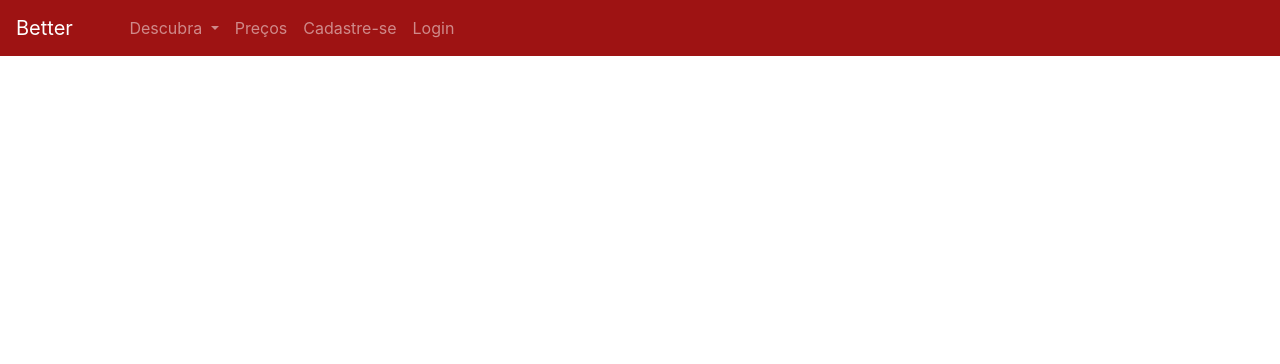
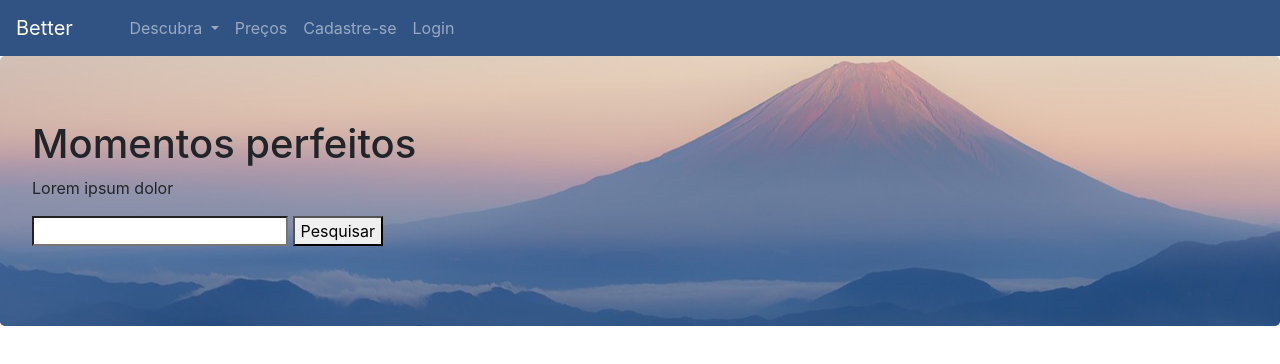
Before and after one commit to SamyrOR/Bootstrap-Study, a website: page idex.html in a window 1280 px wide. Drawn offline with Linux system fonts and the light colour scheme.

Commit message:
Started working on main search feature

```diff
--- /dev/null
+++ b/css/better-tema.css
@@ -0,0 +1,8 @@
+.navbar{
+    background-color: 315383;
+}
+.jumbotron{
+    background-image:url(/img/vitrine.jpg);
+    background-size: cover;
+    background-position: center;
+}
--- a/idex.html
+++ b/idex.html
@@ -3,10 +3,11 @@
     <meta charset="UTF-8">
     <meta name="viewport" content="width=device-width, initial-scale=1.0">
     <link rel="stylesheet" href="css/bootstrap.css">
+    <link rel="stylesheet" href="css/better-tema.css">
     <title>Better - Fotos de graça e pagas</title>
 </head>
 <body>
-    <nav class="navbar navbar-expand-lg navbar-dark" style="background-color: rgb(158, 19, 19);">
+    <nav class="navbar navbar-expand-lg navbar-dark">
         <a class="navbar-brand" href="#">Better</a>
         <div class="container">
             <button class="navbar-toggler" data-toggle="collapse" data-target="#navbarSupportedContent">
@@ -34,6 +35,14 @@
             </div> <!-- fim do collapse -->
         </div> <!-- fim do container-->
     </nav>
+    <main class="jumbotron">
+        <h1>Momentos perfeitos</h1>
+        <p>Lorem ipsum dolor</p>
+        <form>
+            <input type="search">
+            <button>Pesquisar</button>
+        </form>
+    </main>
     <script type="text/javascript" src="js/jquery.js"></script>
     <script type="text/javascript" src="js/bootstrap.min.js"></script>
 </body>
```
